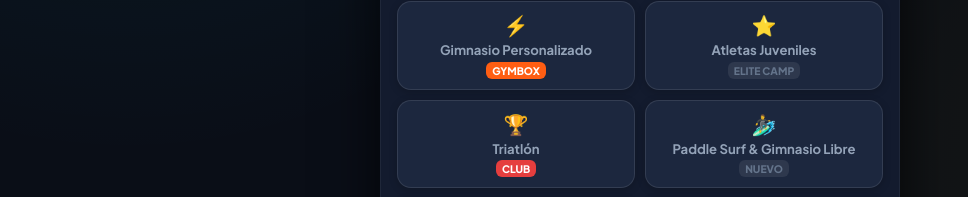
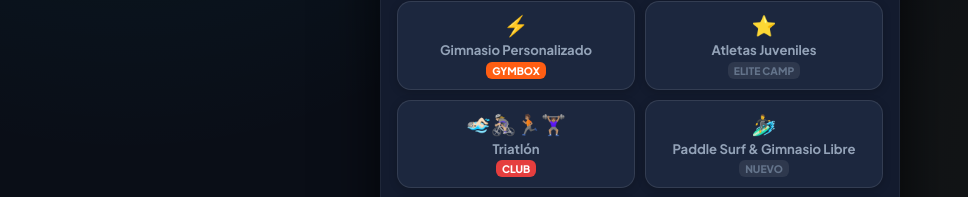
Before and after one commit to Pelaez12/kallpa-app, a plain HTML site: page index.html in a window 1280 px wide. Shown: the part 465-662 px from the top of the page, without its empty margins (0-968 px from the left). Drawn offline with Linux system fonts and the light colour scheme.

Commit message:
style: update Triatlón button with discipline emojis

```diff
--- a/index.html
+++ b/index.html
@@ -199,7 +199,7 @@
           <span class="btn-badge gold">ELITE CAMP</span>
         </button>
         <button class="nav-btn highlight-red" data-tab="triatlon" role="tab" aria-selected="false" aria-controls="panel-triatlon">
-          <span class="btn-icon">🏆</span>
+          <span class="btn-icon">🏊🏻‍♂️🚴🏼‍♀️🏃🏽🏋🏽‍♀️</span>
           <span class="btn-text">Triatlón</span>
           <span class="btn-badge red">CLUB</span>
         </button>
```
